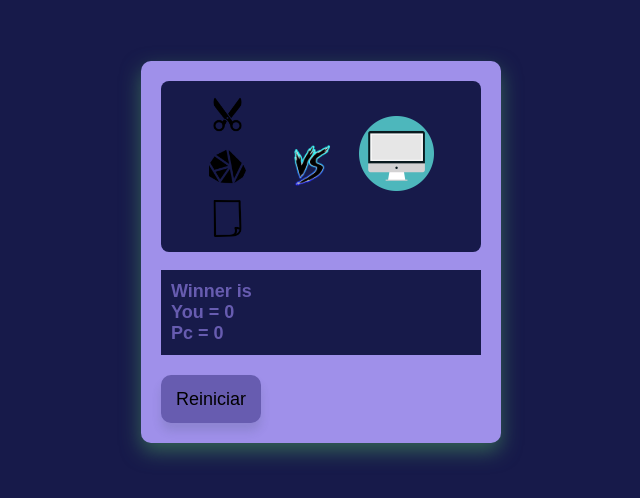
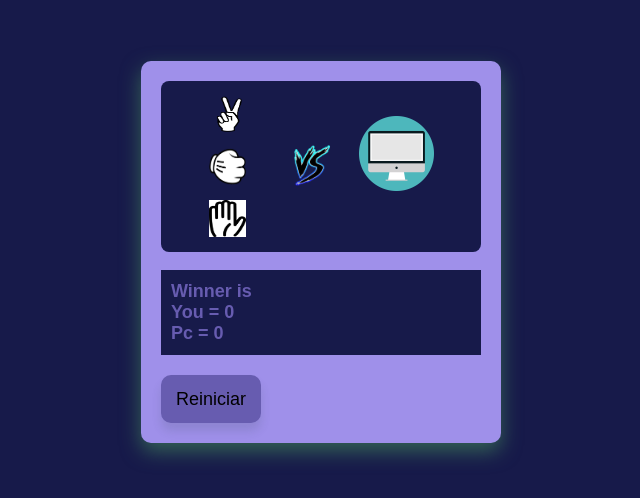
Before and after one commit to RicardoColladoRothschild/RockPaperTijeras.github.io, a plain HTML site: page index.html in a window 1280 px wide. Shown: the part 148-646 px from the top of the page, without its empty margins (319-959 px from the left). Drawn offline with Linux system fonts and the light colour scheme.

Commit message:
modified resource

```diff
--- a/index.html
+++ b/index.html
@@ -12,9 +12,9 @@
     <main class="container">
         <div class="container-main--gameVersus">
             <div class="container-main--player-options">
-                <img class="container-main--imagenppt" src="./img/tijera.png" alt="tijeras" id="tijeras" onclick="playerTouchTijeras()">
-                 <img class="container-main--imagenppt" src="./img/piedras.png" alt="piedra" id="piedra" onclick="playeTouchRock()">
-                <img class="container-main--imagenppt" src="./img/papel.png" alt="papel" id="papel" onclick="playeTouchPaper()">
+                <img class="container-main--imagenppt" src="./img/scissor.png" alt="tijeras" id="tijeras" onclick="playerTouchTijeras()">
+                 <img class="container-main--imagenppt" src="./img/rock.png" alt="piedra" id="piedra" onclick="playeTouchRock()">
+                <img class="container-main--imagenppt" src="./img/paper.png" alt="papel" id="papel" onclick="playeTouchPaper()">
             </div>
             <div class="container-main--versus"></div>
             <div>
```
Also changed, not shown: img/paper.png (added), img/rock.png (added), img/scissor.png (added), 3 other files.
